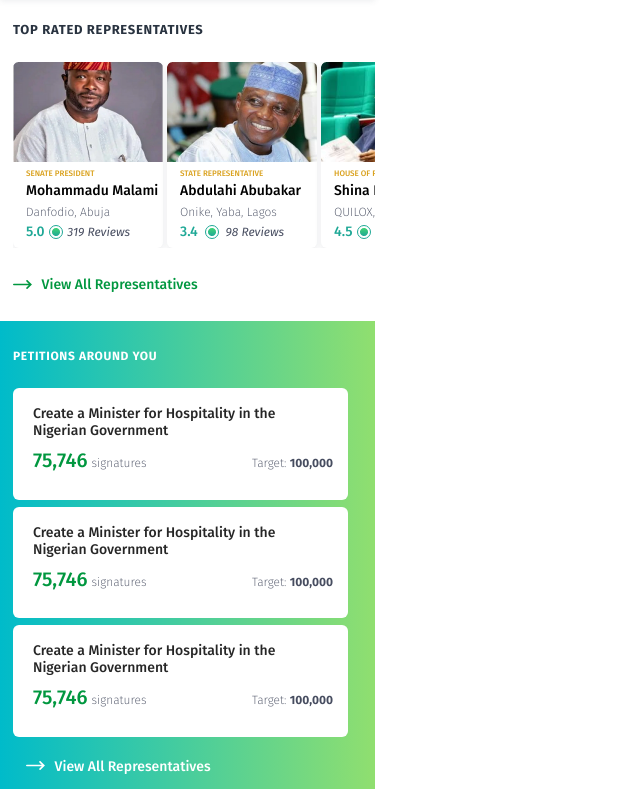
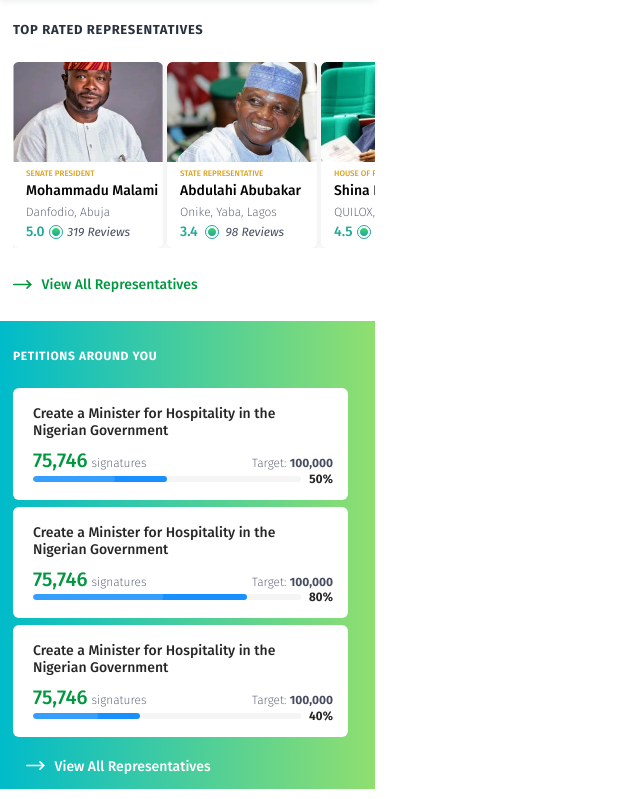
Before and after one commit to samsonsanusi/know-your-rep-, a React (Create React App) app: page / in a window 1280 px wide. Shown: the part 840-1639 px from the top of the page, without its empty margins (0-640 px from the left). Built offline with nearby package versions, Linux system fonts and the light colour scheme.

Commit message:
added progress bar

```diff
--- a/src/homePage/index.jsx
+++ b/src/homePage/index.jsx
@@ -19,6 +19,7 @@ import Feedbacks_dark from "../assets/icons/Feedbacks_dark.svg";
 import statistics_dark from "../assets/icons/statistics_dark.svg";
 import keyboard_backspace from "../assets/icons/keyboard_backspace.svg";
 import keyboard_backspace_white from "../assets/icons/keyboard_backspace_white.svg";
+import { Progress } from 'antd';
 function Homepage(){
     const [isOpen, setOpen] = useState(false)
 
@@ -263,6 +264,9 @@ function Homepage(){
                     <p className="inner_footer_content_para1">signatures</p>
                     <p className="inner_footer_content_para2">Target: <span className="footer_number">100,000</span></p>
                 </div>
+                <div className="progress_bar" style={{ width: 300 }}>
+                <Progress percent={50} size="small" status="active" />
+                </div>
                 </div>
             </div>
 
@@ -274,6 +278,9 @@ function Homepage(){
                     <p className="inner_footer_content_para1">signatures</p>
                     <p className="inner_footer_content_para2">Target: <span className="footer_number">100,000</span></p>
                 </div>
+                <div className="progress_bar" style={{ width: 300 }}>
+                <Progress percent={80} size="small" status="active" />
+                </div>
                 </div>
             </div>
 
@@ -284,6 +291,9 @@ function Homepage(){
                     <h2 className="inner_footer_content_header">75,746</h2>
                     <p className="inner_footer_content_para1">signatures</p>
                     <p className="inner_footer_content_para2">Target: <span className="footer_number">100,000</span></p>
+                </div>
+                <div className="progress_bar" style={{ width: 300 }}>
+                <Progress percent={40} size="small" status="active" />
                 </div>
                 </div>
             </div>
--- a/src/homePage/style.css
+++ b/src/homePage/style.css
@@ -353,3 +353,6 @@ span{
 .white{
     margin-top:10px;
 }
+.progress_bar{
+
+}
```
